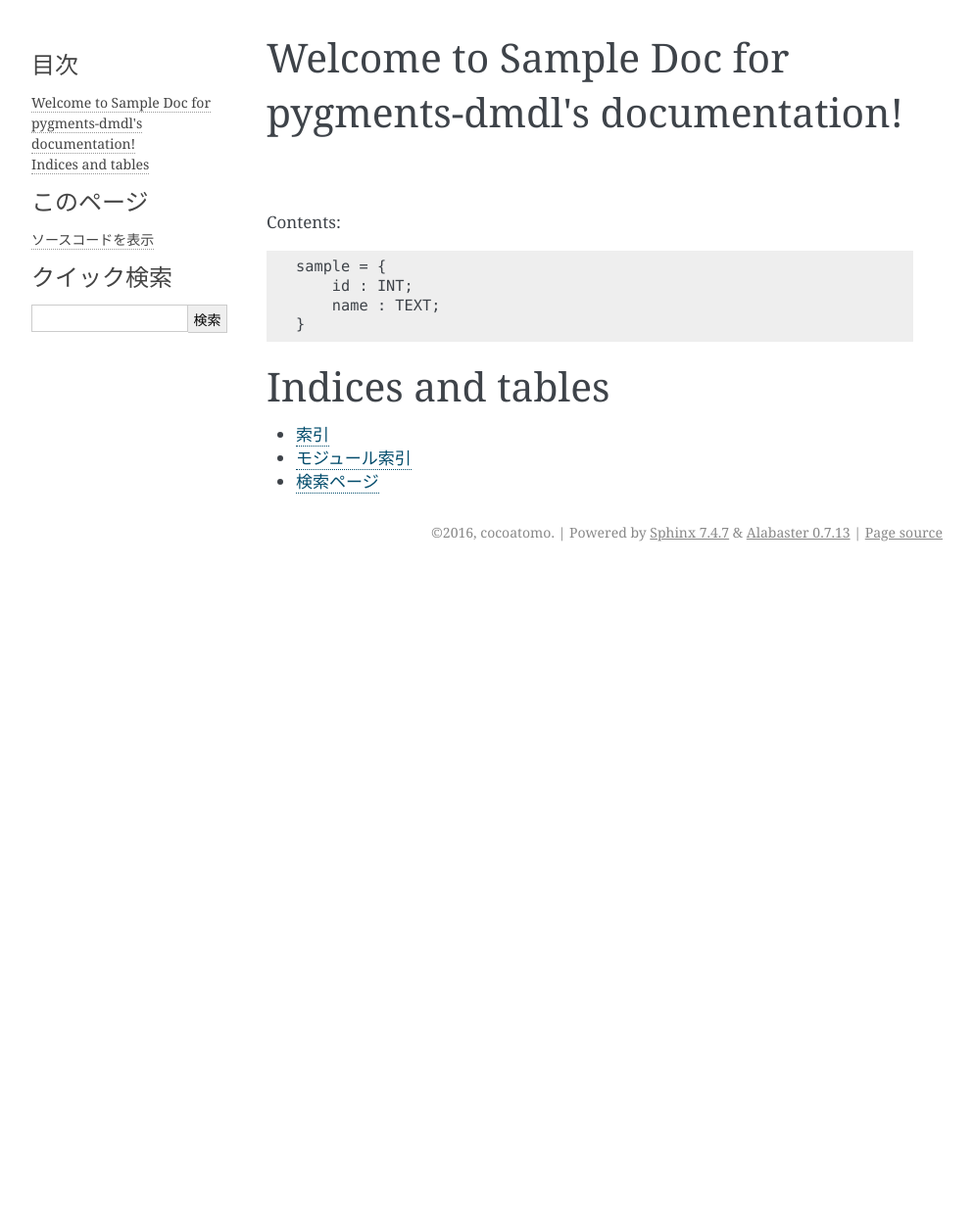
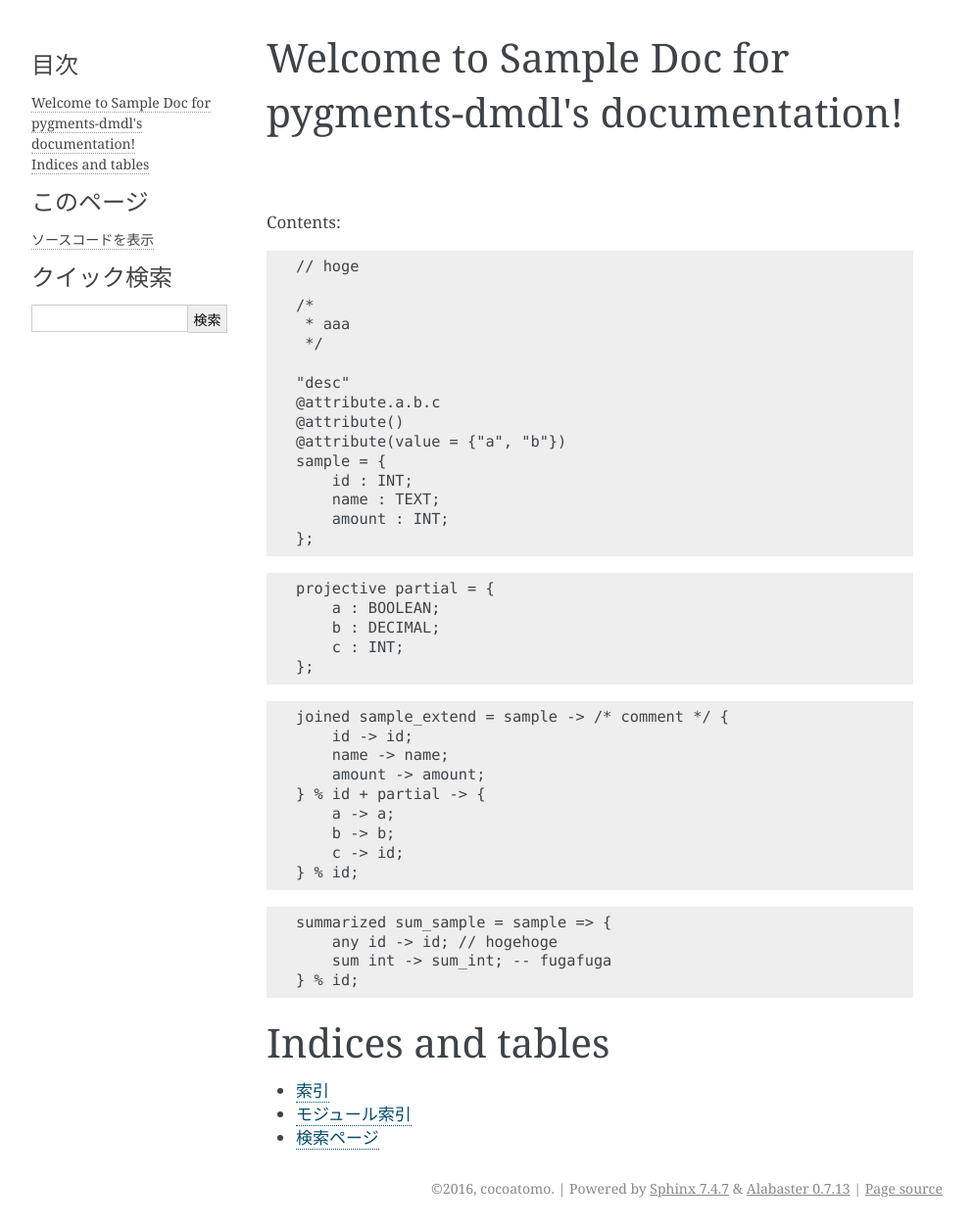
Before and after one commit to cocoatomo/pygments-dmdl, a Sphinx documentation site: the page built from sampledoc/source/index.rst, in a window 1280 px wide. Shown: the whole page at 98% size, without its empty margins (148-1141 px from the left). Built offline with Sphinx 7.4.7, drawn with Linux system fonts in a browser that asks for light colours; before the commit the page ends 900 px from its top, so only the background shows below that.

Commit message:
Add sample cases

```diff
--- a/sampledoc/source/index.rst
+++ b/sampledoc/source/index.rst
@@ -13,10 +13,51 @@ Contents:
 
 .. code-block:: dmdl
 
+   // hoge
+
+   /*
+    * aaa
+    */
+
+   "desc"
+   @attribute.a.b.c
+   @attribute()
+   @attribute(value = {"a", "b"})
    sample = {
        id : INT;
        name : TEXT;
-   }
+       amount : INT;
+   };
+
+.. code-block:: dmdl
+
+   projective partial = {
+       a : BOOLEAN;
+       b : DECIMAL;
+       c : INT;
+   };
+
+.. code-block:: dmdl
+
+   joined sample_extend = sample -> /* comment */ {
+       id -> id;
+       name -> name;
+       amount -> amount;
+   } % id + partial -> {
+       a -> a;
+       b -> b;
+       c -> id;
+   } % id;
+
+.. code-block:: dmdl
+
+   summarized sum_sample = sample => {
+       any id -> id; // hogehoge
+       sum int -> sum_int; -- fugafuga
+   } % id;
+
+
+
 
 Indices and tables
 ==================
```
